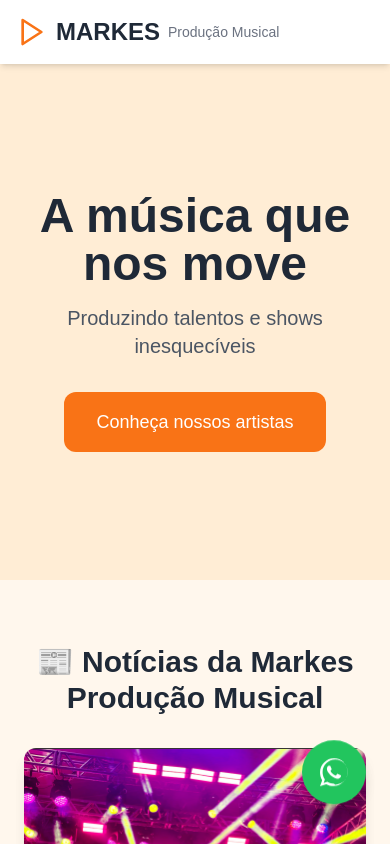
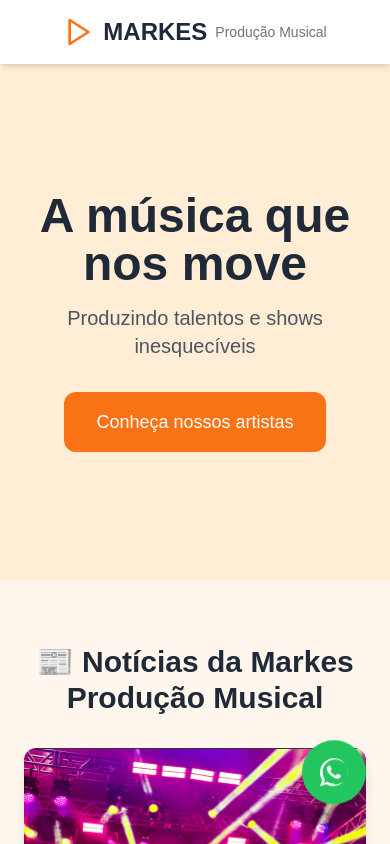
Before and after one commit to tupan-markes/site-markes-producao-musical, a Next.js app: page / in a window 390 px wide. Shown: the top 844 px of the page. Built offline with nearby package versions, Linux system fonts and the light colour scheme.

Commit message:
Update page.tsx

```diff
--- a/app/page.tsx
+++ b/app/page.tsx
@@ -64,8 +64,8 @@ export default function Home() {
 
   return (
     <div className="min-h-screen bg-white text-gray-800">
-      <header className="flex items-center justify-between p-4 shadow-md sticky top-0 bg-white z-50">
-        <div className="flex items-center gap-2">
+      <header className="flex flex-col md:flex-row items-center justify-between p-4 shadow-md sticky top-0 bg-white z-50 gap-2 text-center md:text-left">
+        <div className="flex items-center gap-2 justify-center md:justify-start">
           <Play className="text-orange-500 w-8 h-8" />
           <h1 className="text-2xl font-bold whitespace-nowrap">MARKES</h1>
           <span className="text-sm text-gray-500 whitespace-nowrap">Produção Musical</span>
```
